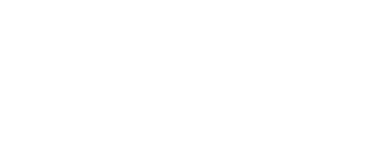
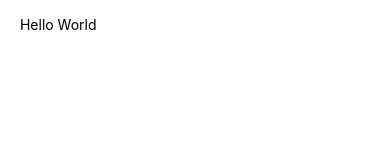
Before and after one commit to Melkoh02/M001, a React Native app: screen / in a window 390 px wide. Shown: the top 160 px of the page. Built offline with nearby package versions, Linux system fonts and the light colour scheme.

Commit message:
Base layout

```diff
--- a/App.tsx
+++ b/App.tsx
@@ -1,17 +1,13 @@
 import React from 'react';
-import { View, StyleSheet } from 'react-native';
+import BaseLayout from './src/components/templates/BaseLayout';
+import {Text} from 'react-native';
 
-function App(): React.JSX.Element {
+const App = () => {
   return (
-    <View style={styles.container} />
+    <BaseLayout>
+      <Text> Hello World </Text>
+    </BaseLayout>
   );
-}
-
-const styles = StyleSheet.create({
-  container: {
-    flex: 1,
-    backgroundColor: '#FFFFFF',
-  },
-});
+};
 
 export default App;
--- /dev/null
+++ b/src/components/templates/BaseLayout.tsx
@@ -0,0 +1,28 @@
+import React from 'react';
+import {SafeAreaView, StyleSheet, StatusBar, View} from 'react-native';
+
+type BaseLayoutProps = {
+  children: React.ReactNode;
+};
+
+const BaseLayout = ({children}: BaseLayoutProps) => {
+  return (
+    <SafeAreaView style={styles.safeArea}>
+      <StatusBar barStyle="dark-content" />
+      <View style={styles.container}>{children}</View>
+    </SafeAreaView>
+  );
+};
+
+const styles = StyleSheet.create({
+  safeArea: {
+    flex: 1,
+    backgroundColor: '#fff',
+  },
+  container: {
+    flex: 1,
+    padding: 16,
+  },
+});
+
+export default BaseLayout;
```
